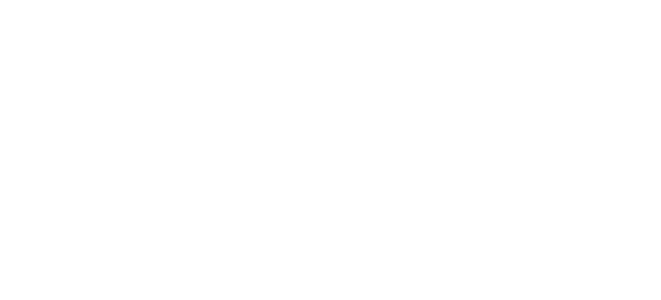
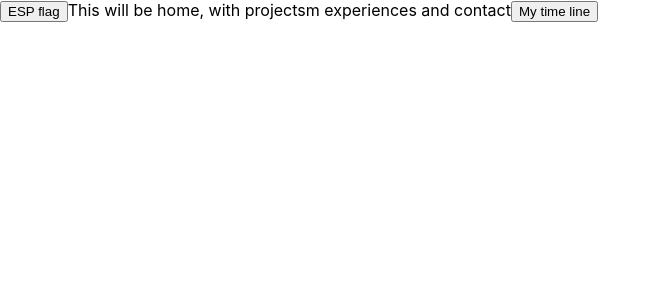
Before and after one commit to jojo-rdan/my-portfolio, a React (Create React App) app: page /home-en in a window 1280 px wide. Shown: the top 300 px of the page, without its empty margins (0-661 px from the left). Built offline with nearby package versions, Linux system fonts and the light colour scheme.

Commit message:
MyPortfolio

```diff
--- a/src/App.js
+++ b/src/App.js
@@ -7,6 +7,7 @@ import {BrowserRouter, Switch, Route} from 'react-router-dom';
 import Home from "./Components/Home";
 import LandingPage from "./Components/LandingPage";
 import Temporal from "./Components/Temporal";
+import HomeEn from "./Components/Home-en";
 
 function App() {
   return (
@@ -15,6 +16,7 @@ function App() {
         <Switch>
           <Route exact path="/" component={LandingPage}/>
           <Route exact path="/home" component={Home}/>
+          <Route exact path="/home-en" component={HomeEn}/>
           <Route exact path="/temporal" component={Temporal}/>
         </Switch>
       </div>
--- /dev/null
+++ b/src/Components/Home-en.jsx
@@ -0,0 +1,16 @@
+import { Link } from "react-router-dom";
+export default function HomeEn () {
+    return (
+        <div>
+            <Link to="/home">
+                <button>
+                ESP flag
+                </button>
+            </Link>
+            This will be home, with projectsm experiences and contact
+            <Link to="/temporal">
+                <button>My time line</button>
+            </Link>
+        </div>
+     );
+}
--- a/src/Components/Home.jsx
+++ b/src/Components/Home.jsx
@@ -2,6 +2,9 @@ import { Link } from "react-router-dom";
 export default function Home () {
     return (
         <div>
+            <Link to="/home-en">
+                <button>Banderita de US</button>
+            </Link>
             Este será el home, con Proyectos, Experiencia y Contacto.
             <Link to="/temporal">
                 <button>Mi linea temporal</button>
```
